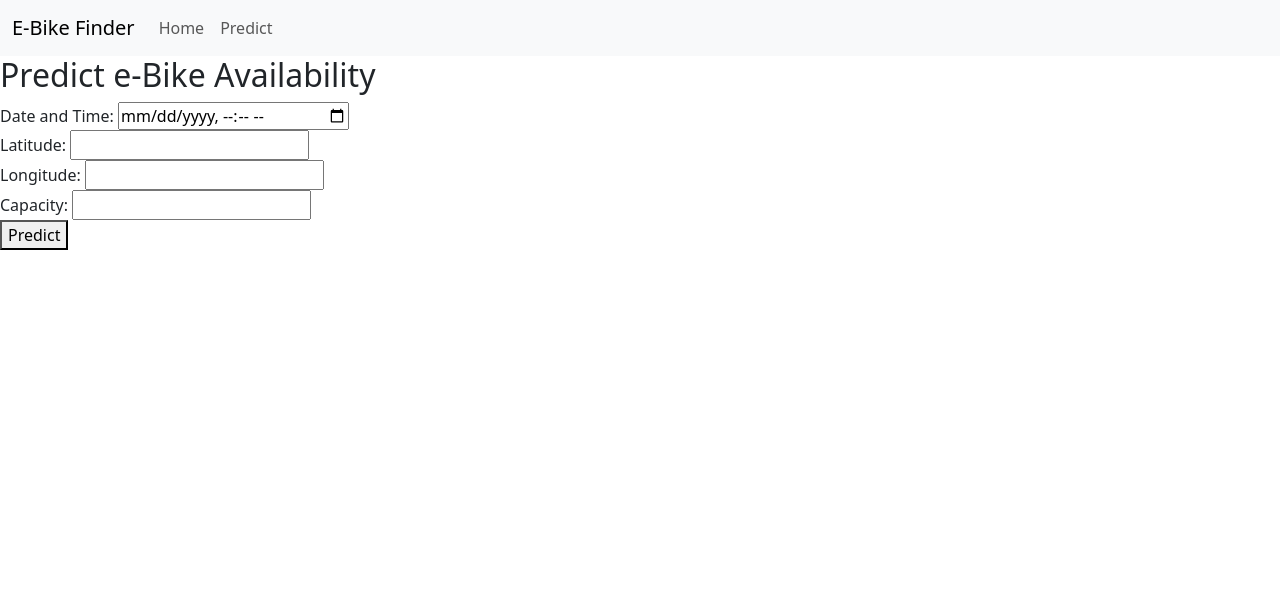
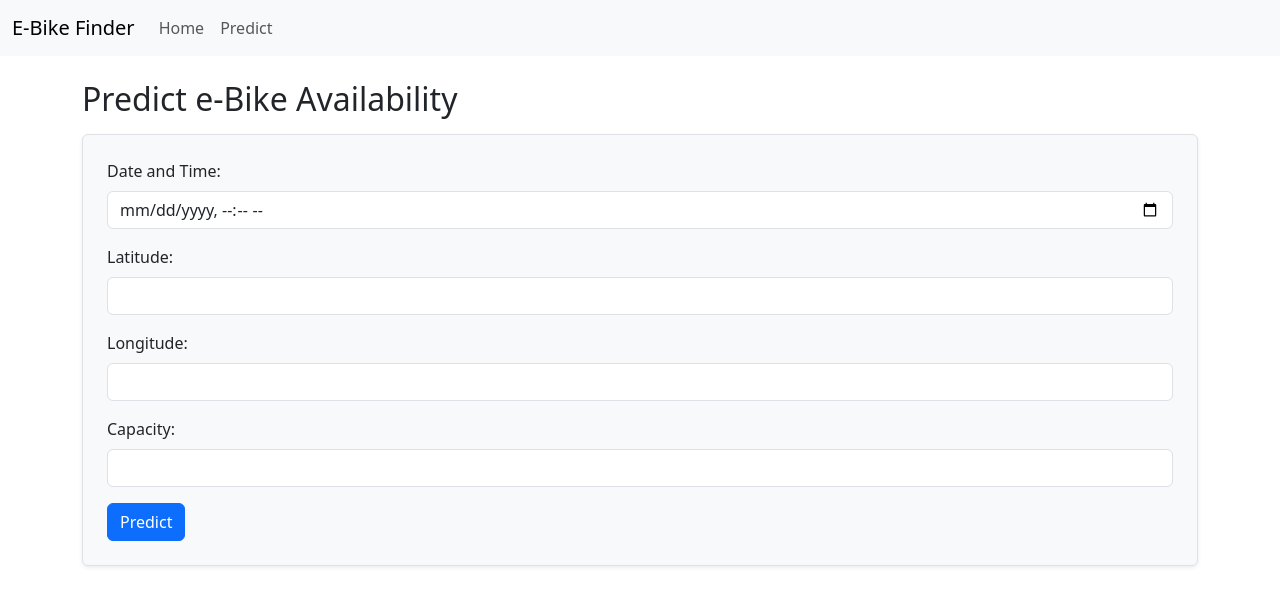
Before and after one commit to Fitzclutchington/citibike-predictor, a FastAPI app: page /predict/ in a window 1280 px wide. Shown: the top 606 px of the page. Run offline with FastAPI, Linux system fonts and the light colour scheme.

Commit message:
bootstrap form

```diff
--- a/app/templates/predict_form.html
+++ b/app/templates/predict_form.html
@@ -1,21 +1,32 @@
 <!-- app/templates/form.html -->
 {% include "base.html" %}
-    <h2>Predict e-Bike Availability</h2>
-    <form action="/predict" method="post">
-        <label for="date">Date and Time:</label>
-        <input type="datetime-local" id="date" name="date" required>
-        <br>
-        <label for="lat">Latitude:</label>
-        <input type="number" step="any" id="lat" name="lat" required>
-        <br>
-        <label for="lon">Longitude:</label>
-        <input type="number" step="any" id="lon" name="lon" required>
-        <br>
-        <label for="capacity">Capacity:</label>
-        <input type="number" id="capacity" name="capacity" required>
-        <br>
-        <button type="submit">Predict</button>
-    </form>
+    <div class="container mt-4">
+        <h2 class="mb-3">Predict e-Bike Availability</h2>
+        <form action="/predict" method="post" class="p-4 border rounded shadow-sm bg-light">
+
+            <div class="mb-3">
+                <label for="date" class="form-label">Date and Time:</label>
+                <input type="datetime-local" class="form-control" id="date" name="date" required>
+            </div>
+
+            <div class="mb-3">
+                <label for="lat" class="form-label">Latitude:</label>
+                <input type="number" class="form-control" step="any" id="lat" name="lat" required>
+            </div>
+
+            <div class="mb-3">
+                <label for="lon" class="form-label">Longitude:</label>
+                <input type="number" class="form-control" step="any" id="lon" name="lon" required>
+            </div>
+
+            <div class="mb-3">
+                <label for="capacity" class="form-label">Capacity:</label>
+                <input type="number" class="form-control" id="capacity" name="capacity" required>
+            </div>
+
+            <button type="submit" class="btn btn-primary">Predict</button>
+        </form>
+    </div>
 
     {% if prediction is not none %}
     <h3>Predicted number of e-bikes available: {{ prediction }}</h3>
```
